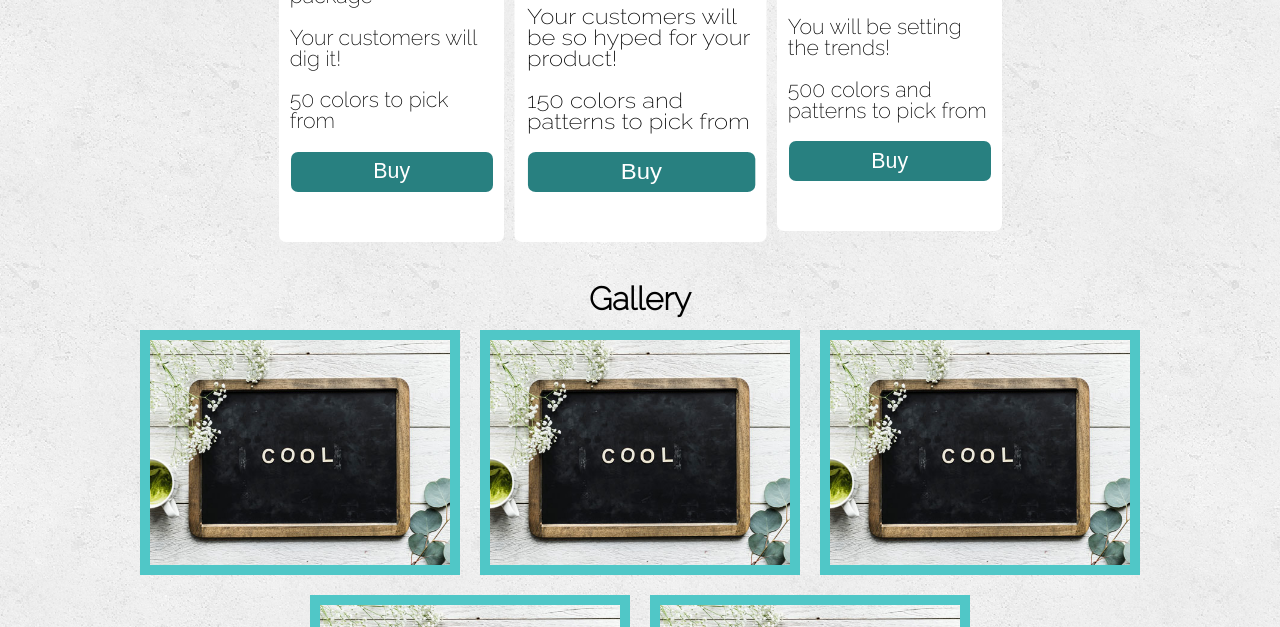
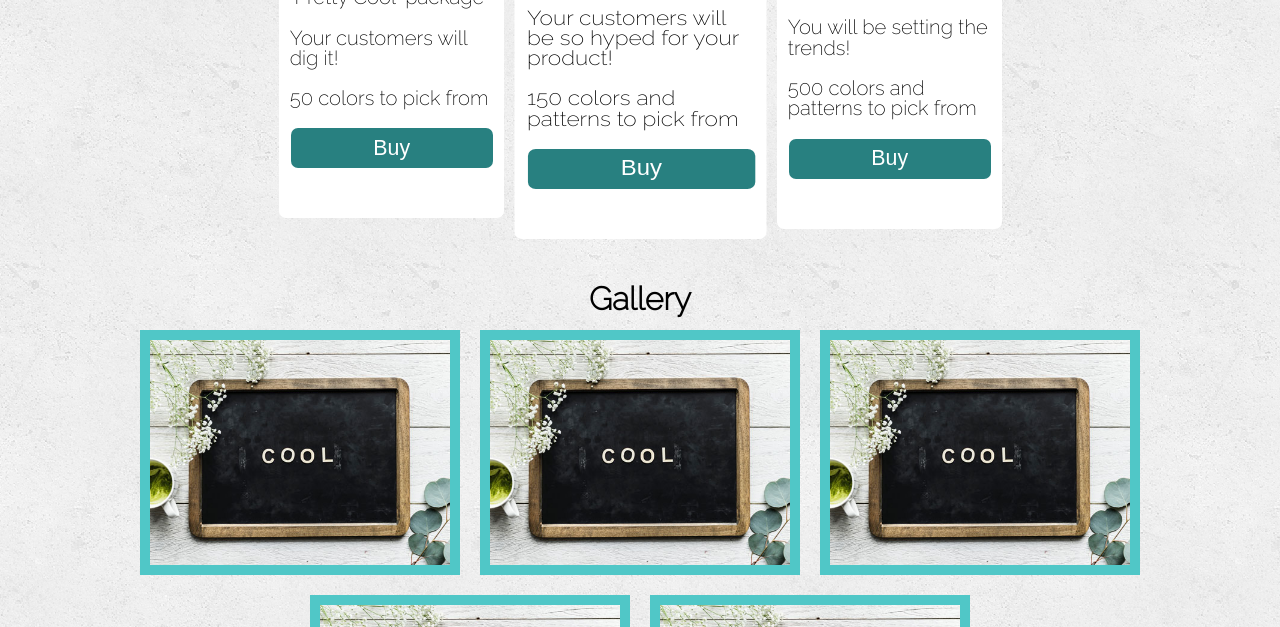
Before and after one commit to ashwinmalik92/homework5, a plain HTML site: page index.html in a window 1280 px wide. Shown: the part 473-1100 px from the top of the page. Drawn offline with Linux system fonts and the light colour scheme.

Commit message:
Update style.css

```diff
--- a/css/style.css
+++ b/css/style.css
@@ -94,6 +94,7 @@ footer {
 .card > ul li {
   width: 90%;
   margin: 20px auto;
+  font-size: .95em;
 }
 .card button {
   width: 90%;
```
